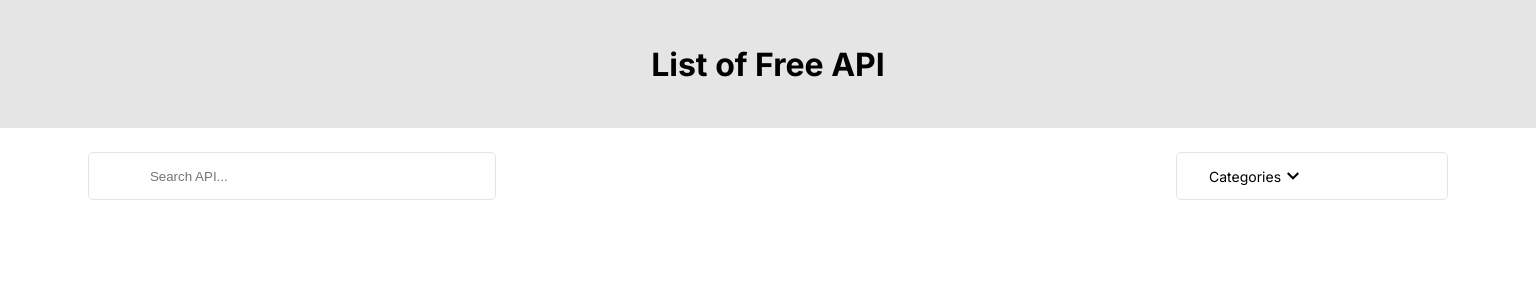
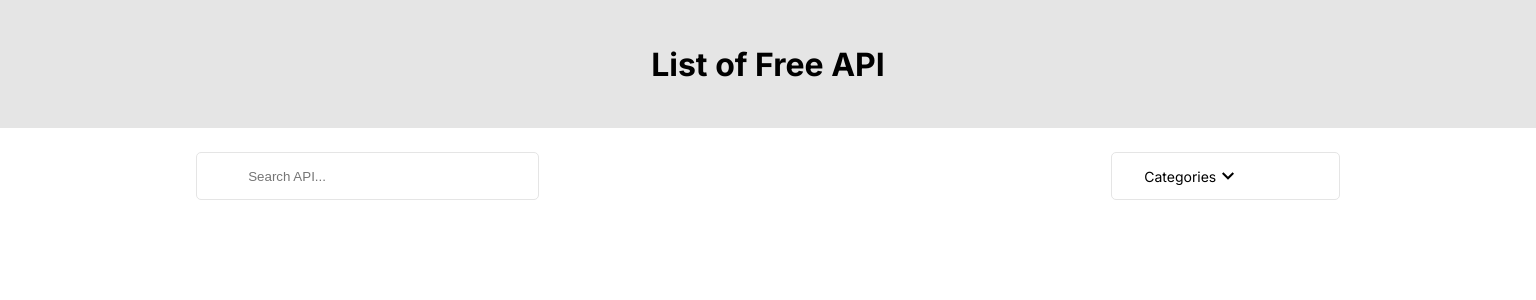
Before and after one commit to toriola998/Api-list, a Vue app: page / in a window 1536 px wide. Shown: the top 300 px of the page. Built offline with nearby package versions, Linux system fonts and the light colour scheme.

Commit message:
added large screen view

```diff
--- a/src/views/Home.vue
+++ b/src/views/Home.vue
@@ -287,4 +287,11 @@ export default {
         }
     }
 
+    @media screen and (min-width: 1400px) {
+        #home {
+            max-width: 1320px;
+            margin: auto;
+        }
+    }
+
 </style>
```
